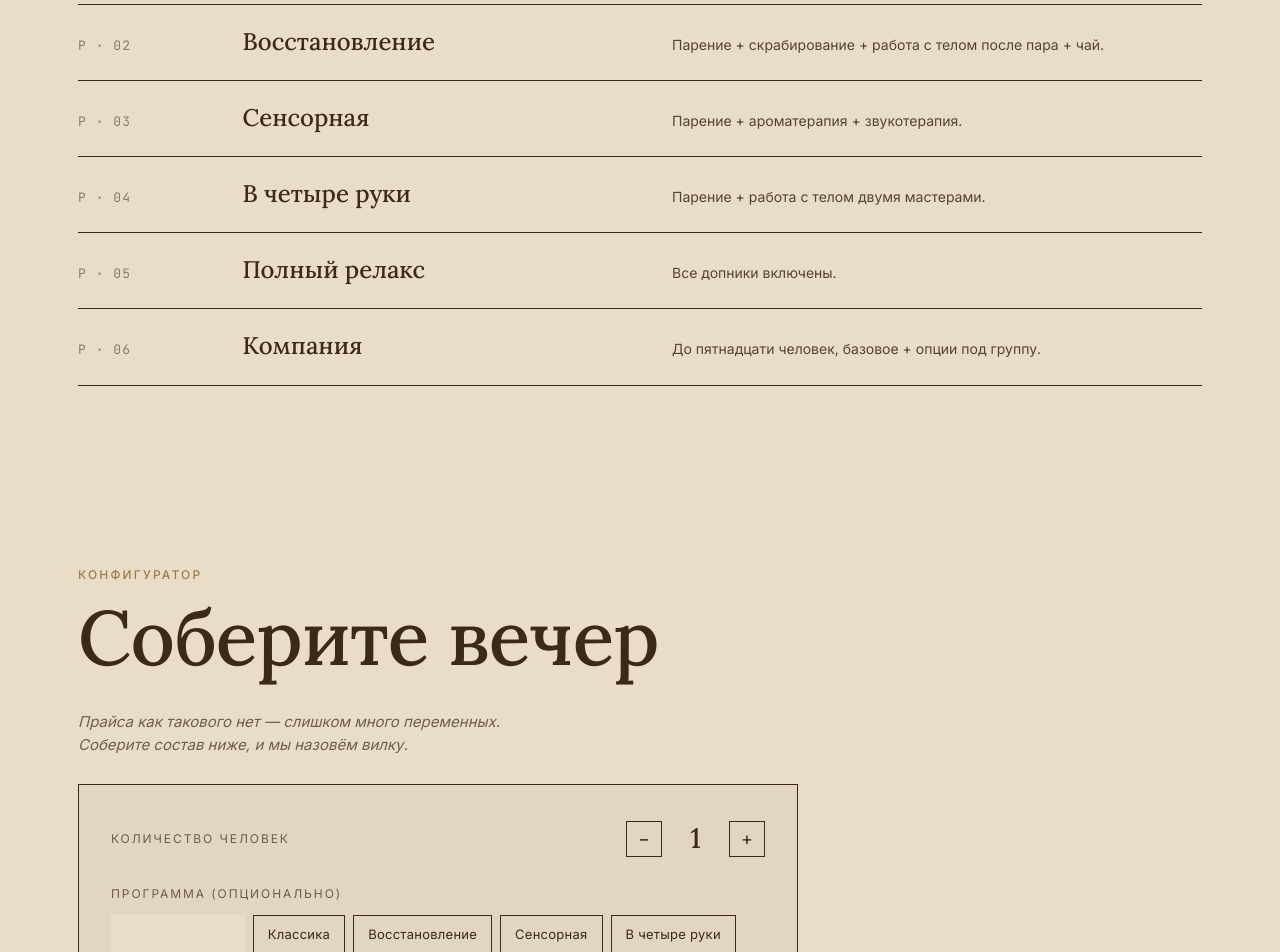
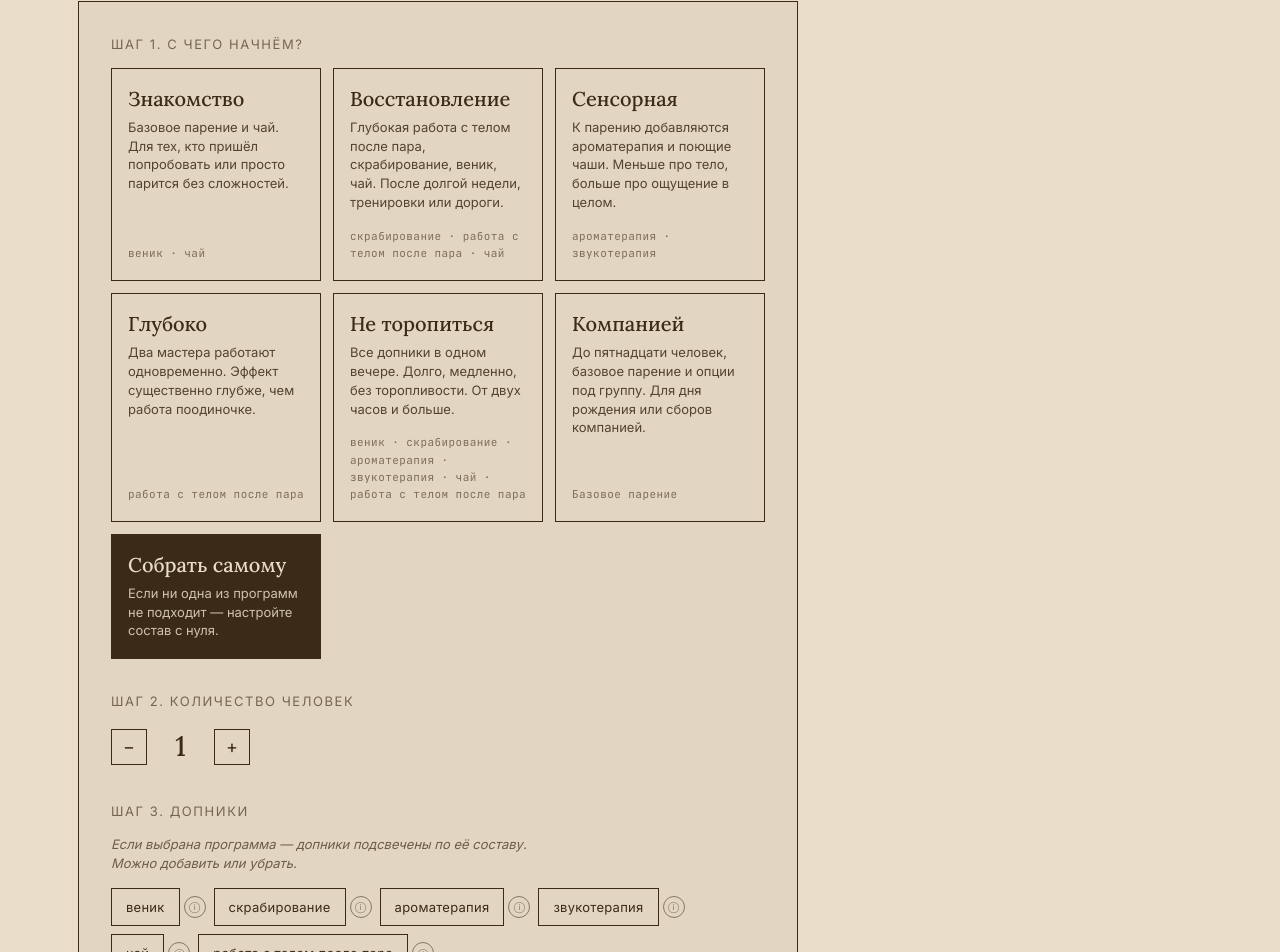
Before and after one commit to keechva/vigor-and-strength, a Next.js app: page /banya in a window 1280 px wide. Shown: the part 2642-3594 px from the top of the page. Built offline with nearby package versions, Linux system fonts and the light colour scheme.

Commit message:
сшей программы и конфигуратор: 3 шага, сценарные пресеты, tooltip у допников

```diff
--- a/app/_components/banya/BanyaConfigurator.tsx
+++ b/app/_components/banya/BanyaConfigurator.tsx
@@ -11,23 +11,61 @@ const ADDON_LABELS: Record<string, string> = {
   tactile: "работа с телом после пара",
 };
 
-const PROGRAM_PRESETS: Record<string, string[]> = {
-  klassika: ["venik", "tea"],
-  vosstanovlenie: ["scrub", "tactile", "tea"],
-  sensornaya: ["aroma", "sound"],
-  v_4_ruki: ["tactile"],
-  polny_relaks: ["venik", "scrub", "aroma", "sound", "tea", "tactile"],
-  kompaniya: [],
+const ADDON_TOOLTIPS: Record<string, string> = {
+  venik: "Берёза, дуб, эвкалипт, хвоя. Выбираем заранее или на месте.",
+  scrub: "Соль или кофе. На прогретой коже эффект иной.",
+  aroma: "Эфирные масла на камни — пар приобретает характер.",
+  sound: "Поющие чаши в паузах между заходами.",
+  tea: "Сборы своего приготовления — согревающие или восстанавливающие.",
+  tactile:
+    "Тактильное восстановление руками мастера. Не массаж — отдельное ремесло.",
 };
 
-const PROGRAM_LABELS: Record<string, string> = {
-  klassika: "Классика",
-  vosstanovlenie: "Восстановление",
-  sensornaya: "Сенсорная",
-  v_4_ruki: "В четыре руки",
-  polny_relaks: "Полный релакс",
-  kompaniya: "Компания",
+type Program = {
+  key: string;
+  name: string;
+  desc: string;
+  composition: string[];
 };
+
+const PROGRAMS: Program[] = [
+  {
+    key: "klassika",
+    name: "Знакомство",
+    desc: "Базовое парение и чай. Для тех, кто пришёл попробовать или просто парится без сложностей.",
+    composition: ["venik", "tea"],
+  },
+  {
+    key: "vosstanovlenie",
+    name: "Восстановление",
+    desc: "Глубокая работа с телом после пара, скрабирование, веник, чай. После долгой недели, тренировки или дороги.",
+    composition: ["scrub", "tactile", "tea"],
+  },
+  {
+    key: "sensornaya",
+    name: "Сенсорная",
+    desc: "К парению добавляются ароматерапия и поющие чаши. Меньше про тело, больше про ощущение в целом.",
+    composition: ["aroma", "sound"],
+  },
+  {
+    key: "v_4_ruki",
+    name: "Глубоко",
+    desc: "Два мастера работают одновременно. Эффект существенно глубже, чем работа поодиночке.",
+    composition: ["tactile"],
+  },
+  {
+    key: "polny_relaks",
+    name: "Не торопиться",
+    desc: "Все допники в одном вечере. Долго, медленно, без торопливости. От двух часов и больше.",
+    composition: ["venik", "scrub", "aroma", "sound", "tea", "tactile"],
+  },
+  {
+    key: "kompaniya",
+    name: "Компанией",
+    desc: "До пятнадцати человек, базовое парение и опции под группу. Для дня рождения или сборов компанией.",
+    composition: [],
+  },
+];
 
 export const BANYA_APPLY_EVENT = "banya:apply";
 
@@ -37,9 +75,26 @@ export type BanyaApplyDetail = {
 };
 
 export function BanyaConfigurator() {
+  const [program, setProgram] = useState<string>("");
   const [people, setPeople] = useState(1);
   const [addons, setAddons] = useState<string[]>([]);
-  const [program, setProgram] = useState<string>("");
+  const [openTooltip, setOpenTooltip] = useState<string | null>(null);
+
+  function selectProgram(key: string) {
+    if (program === key) {
+      setProgram("");
+      return;
+    }
+    const p = PROGRAMS.find((x) => x.key === key);
+    if (!p) return;
+    setProgram(key);
+    setAddons(p.composition);
+  }
+
+  function selectCustom() {
+    setProgram("");
+    setAddons([]);
+  }
 
   function toggleAddon(key: string) {
     setAddons((prev) =>
@@ -47,23 +102,19 @@ export function BanyaConfigurator() {
     );
   }
 
-  function pickProgram(key: string) {
-    setProgram(key);
-    if (key && PROGRAM_PRESETS[key]) {
-      setAddons(PROGRAM_PRESETS[key]);
-    }
+  function changePeople(delta: number) {
+    setPeople((p) => Math.max(1, Math.min(15, p + delta)));
   }
 
-  function changePeople(delta: number) {
-    setPeople((p) => Math.max(1, Math.min(15, p + delta)));
+  function toggleTooltip(key: string) {
+    setOpenTooltip((cur) => (cur === key ? null : key));
   }
 
   function buildSummary(): string {
     const parts: string[] = ["Парение"];
     parts.push(`${people} ${peopleWord(people)}`);
-    if (program && PROGRAM_LABELS[program]) {
-      parts.push(`программа: ${PROGRAM_LABELS[program]}`);
-    }
+    const prog = PROGRAMS.find((p) => p.key === program);
+    if (prog) parts.push(`программа: ${prog.name}`);
     for (const k of addons) {
       if (ADDON_LABELS[k]) parts.push(ADDON_LABELS[k]);
     }
@@ -107,8 +158,49 @@ export function BanyaConfigurator() {
         </p>
 
         <div className="banya-config">
-          <div className="banya-config__row">
-            <span className="banya-config__label">Количество человек</span>
+          <div className="banya-config__step">
+            <div className="banya-config__step-label">
+              Шаг 1. С чего начнём?
+            </div>
+            <div className="banya-config__programs">
+              {PROGRAMS.map((p) => (
+                <button
+                  key={p.key}
+                  type="button"
+                  className={`banya-config__program-card${program === p.key ? " is-active" : ""}`}
+                  aria-pressed={program === p.key}
+                  onClick={() => selectProgram(p.key)}
+                >
+                  <span className="banya-config__program-title">{p.name}</span>
+                  <span className="banya-config__program-desc">{p.desc}</span>
+                  <span className="banya-config__program-composition">
+                    {p.composition.length
+                      ? p.composition.map((k) => ADDON_LABELS[k]).join(" · ")
+                      : "Базовое парение"}
+                  </span>
+                </button>
+              ))}
+              <button
+                type="button"
+                className={`banya-config__program-card is-custom${program === "" ? " is-active" : ""}`}
+                aria-pressed={program === ""}
+                onClick={selectCustom}
+              >
+                <span className="banya-config__program-title">
+                  Собрать самому
+                </span>
+                <span className="banya-config__program-desc">
+                  Если ни одна из программ не подходит — настройте состав с
+                  нуля.
+                </span>
+              </button>
+            </div>
+          </div>
+
+          <div className="banya-config__step">
+            <div className="banya-config__step-label">
+              Шаг 2. Количество человек
+            </div>
             <div className="banya-config__counter">
               <button
                 type="button"
@@ -128,43 +220,37 @@ export function BanyaConfigurator() {
             </div>
           </div>
 
-          <div className="banya-config__row banya-config__row--col">
-            <span className="banya-config__label">Программа (опционально)</span>
-            <div className="banya-config__chips">
-              <button
-                type="button"
-                className={`banya-config__chip${program === "" ? " is-active" : ""}`}
-                onClick={() => {
-                  setProgram("");
-                }}
-              >
-                Без программы
-              </button>
-              {Object.entries(PROGRAM_LABELS).map(([key, label]) => (
-                <button
-                  key={key}
-                  type="button"
-                  className={`banya-config__chip${program === key ? " is-active" : ""}`}
-                  onClick={() => pickProgram(key)}
-                >
-                  {label}
-                </button>
-              ))}
-            </div>
-          </div>
-
-          <div className="banya-config__row banya-config__row--col">
-            <span className="banya-config__label">Допники</span>
+          <div className="banya-config__step">
+            <div className="banya-config__step-label">Шаг 3. Допники</div>
+            <p className="banya-config__hint">
+              Если выбрана программа — допники подсвечены по её составу. Можно
+              добавить или убрать.
+            </p>
             <div className="banya-config__chips">
               {Object.entries(ADDON_LABELS).map(([key, label]) => (
+                <div key={key} className="banya-config__addon">
                   <button
-                  key={key}
                     type="button"
                     className={`banya-config__chip${addons.includes(key) ? " is-active" : ""}`}
                     onClick={() => toggleAddon(key)}
                   >
                     {label}
                   </button>
+                  <button
+                    type="button"
+                    className="banya-config__addon-info"
+                    aria-label={`Подробнее: ${label}`}
+                    onClick={() => toggleTooltip(key)}
+                  >
+                    ⓘ
+                  </button>
+                  <span
+                    className={`banya-config__addon-tooltip${openTooltip === key ? " is-open" : ""}`}
+                    role="tooltip"
+                  >
+                    {ADDON_TOOLTIPS[key]}
+                  </span>
+                </div>
               ))}
             </div>
           </div>
--- a/app/_components/banya/BanyaPrograms.tsx
+++ /dev/null
@@ -1,71 +0,0 @@
-type Program = {
-  num: string;
-  title: string;
-  desc: string;
-};
-
-const PROGRAMS: Program[] = [
-  {
-    num: "P · 01",
-    title: "Классика",
-    desc: "Парение + веник на выбор + чай.",
-  },
-  {
-    num: "P · 02",
-    title: "Восстановление",
-    desc: "Парение + скрабирование + работа с телом после пара + чай.",
-  },
-  {
-    num: "P · 03",
-    title: "Сенсорная",
-    desc: "Парение + ароматерапия + звукотерапия.",
-  },
-  {
-    num: "P · 04",
-    title: "В четыре руки",
-    desc: "Парение + работа с телом двумя мастерами.",
-  },
-  {
-    num: "P · 05",
-    title: "Полный релакс",
-    desc: "Все допники включены.",
-  },
-  {
-    num: "P · 06",
-    title: "Компания",
-    desc: "До пятнадцати человек, базовое + опции под группу.",
-  },
-];
-
-export function BanyaPrograms() {
-  return (
-    <section className="zone warm" aria-label="Программы">
-      <div className="wrap">
-        <div className="meta" style={{ marginBottom: 16 }}>
-          Программы
-        </div>
-        <h2
-          style={{
-            fontFamily: "var(--font-serif), serif",
-            fontSize: "clamp(40px, 6vw, 86px)",
-            lineHeight: 0.98,
-            fontWeight: 500,
-            margin: "0 0 36px",
-            letterSpacing: "-.01em",
-          }}
-        >
-          Готовые наборы
-        </h2>
-        <div className="format-list">
-          {PROGRAMS.map((p) => (
-            <article key={p.num} className="format-row">
-              <div className="fr-num">{p.num}</div>
-              <div className="fr-title">{p.title}</div>
-              <div className="fr-desc">{p.desc}</div>
-            </article>
-          ))}
-        </div>
-      </div>
-    </section>
-  );
-}
--- a/app/banya/page.tsx
+++ b/app/banya/page.tsx
@@ -2,7 +2,6 @@ import type { Metadata } from "next";
 import { BanyaHero } from "../_components/banya/BanyaHero";
 import { BanyaIntro } from "../_components/banya/BanyaIntro";
 import { BanyaAddons } from "../_components/banya/BanyaAddons";
-import { BanyaPrograms } from "../_components/banya/BanyaPrograms";
 import { BanyaConfigurator } from "../_components/banya/BanyaConfigurator";
 import { BanyaCrossLinks } from "../_components/banya/BanyaCrossLinks";
 import { BanyaContact } from "../_components/banya/BanyaContact";
@@ -22,7 +21,6 @@ export default function BanyaPage() {
       <div className="bridge-warm-in" aria-hidden="true" />
       <BanyaIntro />
       <BanyaAddons />
-      <BanyaPrograms />
       <BanyaConfigurator />
       <Masters
         title="Мастера"
--- a/app/globals.css
+++ b/app/globals.css
@@ -1271,27 +1271,82 @@ footer.site-footer .social span {
   padding: 32px;
   display: flex;
   flex-direction: column;
-  gap: 24px;
+  gap: 32px;
   max-width: 720px;
 }
-.banya-config__row {
-  display: flex;
-  align-items: center;
-  justify-content: space-between;
-  gap: 16px;
+.banya-config__step-label {
+  font-family: var(--font-sans), sans-serif;
+  font-size: 13px;
+  letter-spacing: .12em;
+  text-transform: uppercase;
+  opacity: .65;
+  margin-bottom: 14px;
 }
-.banya-config__row--col {
-  flex-direction: column;
-  align-items: flex-start;
+.banya-config__hint {
+  font-family: var(--font-sans), sans-serif;
+  font-style: italic;
+  font-size: 13px;
+  line-height: 1.5;
+  opacity: .7;
+  margin: 0 0 14px;
+  max-width: 56ch;
+}
+
+/* шаг 1 — карточки программ */
+.banya-config__programs {
+  display: grid;
+  grid-template-columns: repeat(3, 1fr);
   gap: 12px;
 }
-.banya-config__label {
+.banya-config__program-card {
+  display: flex;
+  flex-direction: column;
+  gap: 8px;
+  padding: 18px 16px;
+  border: 1px solid var(--warm-text);
+  background: transparent;
+  color: inherit;
+  cursor: pointer;
+  text-align: left;
+  transition: background .15s, border-color .15s, color .15s;
+}
+.banya-config__program-card:hover { background: rgba(0, 0, 0, .05); }
+.banya-config__program-card.is-active {
+  background: var(--warm-deep);
+  border-color: var(--warm-deep);
+  color: var(--warm-bg);
+}
+.banya-config__program-card.is-custom {
+  border-style: dashed;
+  background: transparent;
+}
+.banya-config__program-card.is-custom.is-active {
+  background: var(--warm-text);
+  border-color: var(--warm-text);
+  color: var(--warm-bg);
+}
+.banya-config__program-title {
+  font-family: var(--font-serif), serif;
+  font-size: 20px;
+  font-weight: 500;
+  line-height: 1.15;
+}
+.banya-config__program-desc {
   font-family: var(--font-sans), sans-serif;
-  font-size: 12px;
-  letter-spacing: .16em;
-  text-transform: uppercase;
-  opacity: .7;
+  font-size: 13px;
+  line-height: 1.45;
+  opacity: .85;
 }
+.banya-config__program-composition {
+  font-family: var(--font-mono), ui-monospace, monospace;
+  font-size: 11px;
+  letter-spacing: .04em;
+  opacity: .6;
+  margin-top: auto;
+  padding-top: 8px;
+}
+
+/* шаг 2 — счётчик */
 .banya-config__counter {
   display: flex;
   align-items: center;
@@ -1318,10 +1373,18 @@ footer.site-footer .social span {
   min-width: 2ch;
   text-align: center;
 }
+
+/* шаг 3 — допники с info-tooltip */
 .banya-config__chips {
   display: flex;
   flex-wrap: wrap;
   gap: 8px;
+}
+.banya-config__addon {
+  position: relative;
+  display: inline-flex;
+  align-items: center;
+  gap: 4px;
 }
 .banya-config__chip {
   font-family: var(--font-sans), sans-serif;
@@ -1339,6 +1402,47 @@ footer.site-footer .social span {
   background: currentColor;
   color: var(--warm-bg);
 }
+.banya-config__addon-info {
+  width: 22px;
+  height: 22px;
+  border: 1px solid currentColor;
+  border-radius: 50%;
+  background: transparent;
+  color: inherit;
+  font-size: 11px;
+  line-height: 1;
+  cursor: pointer;
+  opacity: .55;
+  display: flex;
+  align-items: center;
+  justify-content: center;
+  flex: 0 0 auto;
+  transition: opacity .15s;
+}
+.banya-config__addon-info:hover { opacity: 1; }
+.banya-config__addon-tooltip {
+  position: absolute;
+  bottom: calc(100% + 8px);
+  left: 0;
+  width: 240px;
+  max-width: 70vw;
+  background: var(--warm-text);
+  color: var(--warm-bg);
+  padding: 10px 12px;
+  font-family: var(--font-sans), sans-serif;
+  font-size: 13px;
+  line-height: 1.4;
+  opacity: 0;
+  pointer-events: none;
+  transition: opacity .15s;
+  z-index: 5;
+}
+.banya-config__addon:hover .banya-config__addon-tooltip,
+.banya-config__addon-tooltip.is-open {
+  opacity: 1;
+}
+
+/* сводка и сабмит */
 .banya-config__summary {
   border-top: 1px solid currentColor;
   padding-top: 20px;
@@ -1362,12 +1466,11 @@ footer.site-footer .social span {
   align-self: flex-start;
 }
 
+@media (max-width: 880px) {
+  .banya-config__programs { grid-template-columns: 1fr; }
+}
 @media (max-width: 520px) {
   .banya-config { padding: 24px 20px; }
-  .banya-config__row {
-    flex-direction: column;
-    align-items: flex-start;
-  }
 }
 
 @media (max-width: 520px) {
```
Lines whose indentation alone changed are shown as unchanged.
